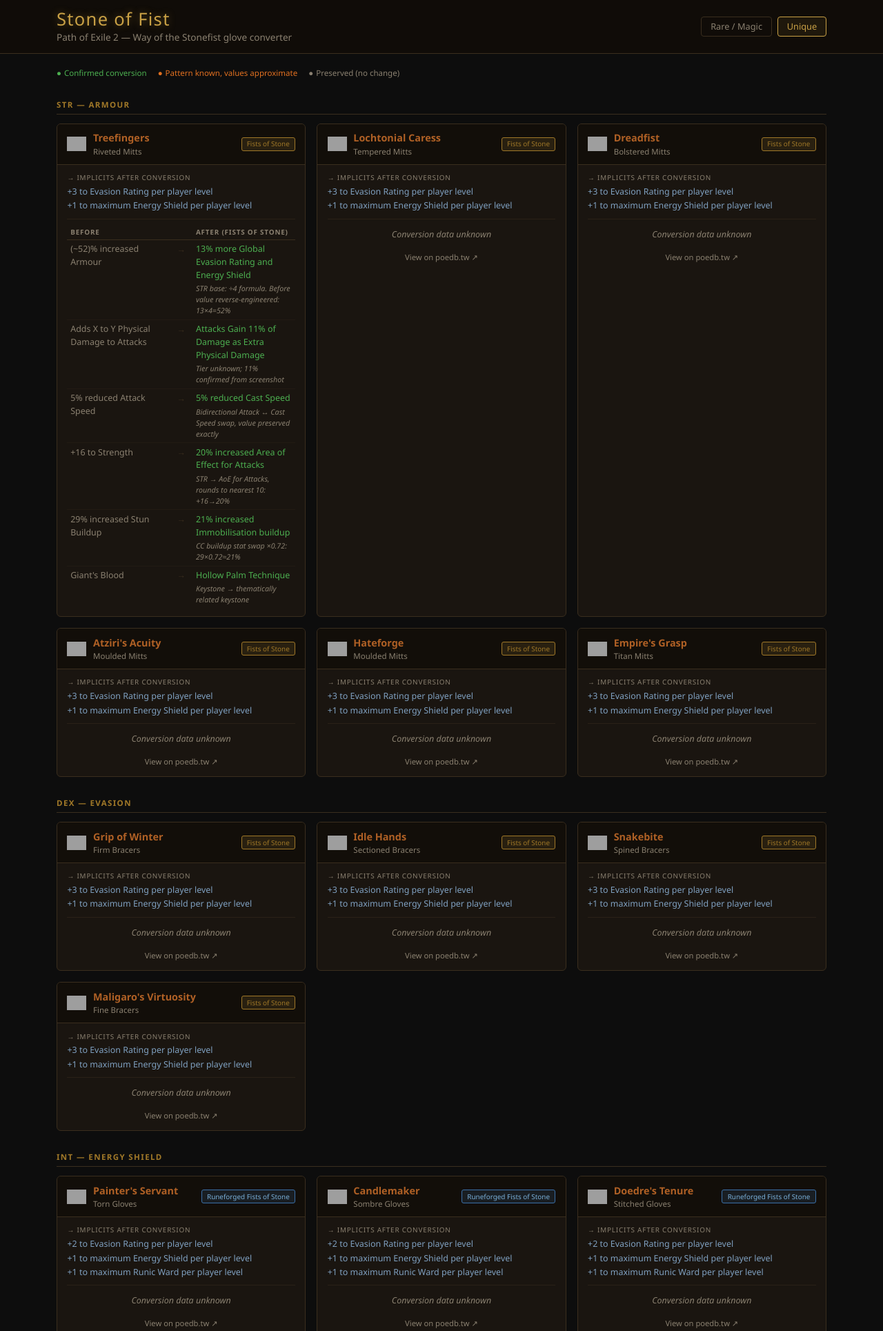
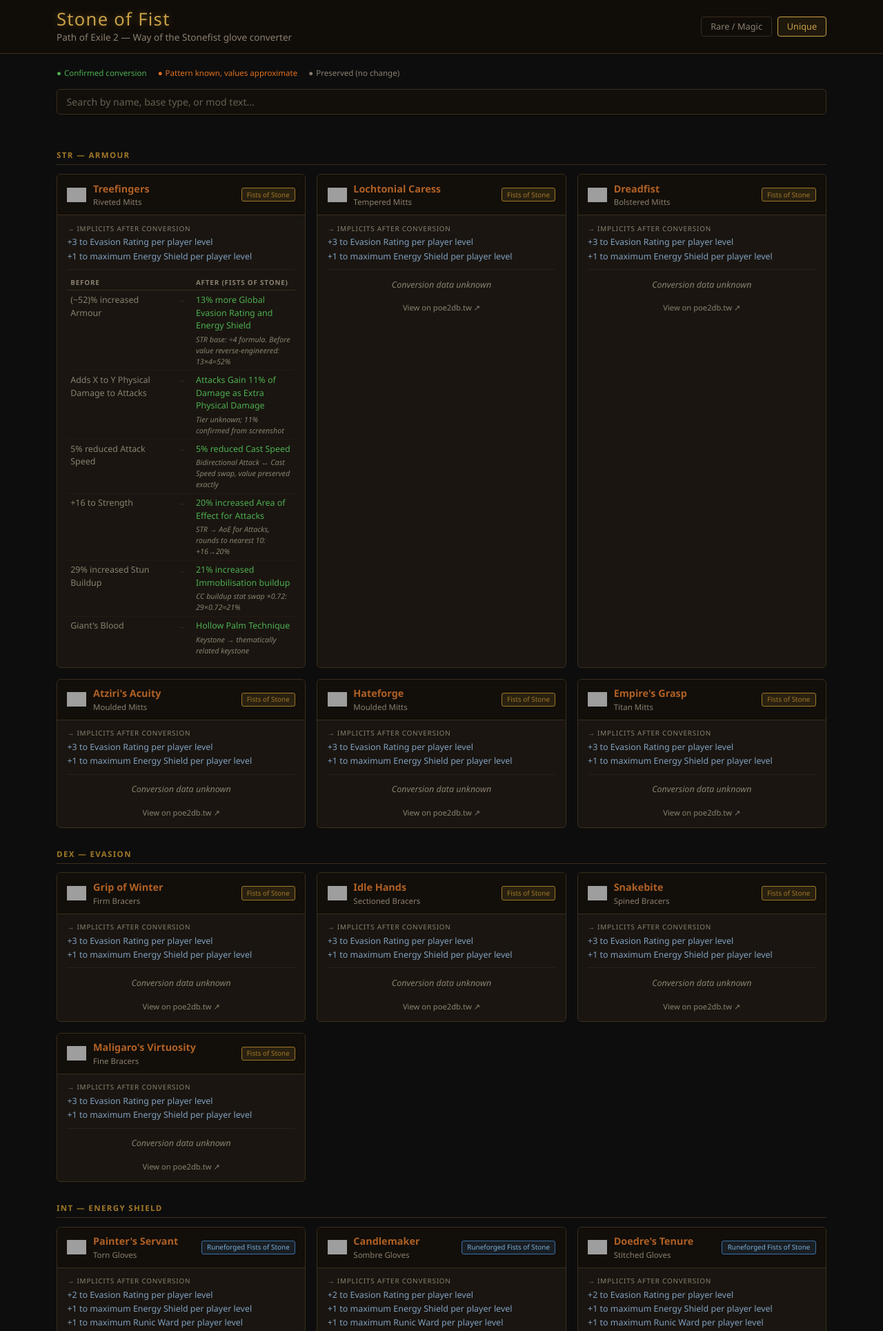
Before and after one commit to Zanziile/fists-of-stone, a Flask app: page /uniques in a window 1280 px wide. Shown: the top 1929 px of the page at 69% size. Run offline with Flask 3, Linux system fonts and the light colour scheme; grey boxes are pictures that could not be loaded.

Commit message:
fix: link and search

```diff
--- a/templates/uniques.html
+++ b/templates/uniques.html
@@ -188,12 +188,62 @@
       display: flex;
       gap: 1rem;
       flex-wrap: wrap;
-      margin-bottom: 1.4rem;
+      margin-bottom: 0.9rem;
     }
     .legend-item::before { content: "●"; margin-right: 0.25rem; }
     .legend-item.confirmed   { color: var(--poe-green); }
     .legend-item.unconfirmed { color: var(--poe-orange); }
     .legend-item.preserved   { color: var(--poe-text-dim); }
+
+    /* Search */
+    .search-bar {
+      position: relative;
+      margin-bottom: 1.2rem;
+    }
+    .search-input {
+      width: 100%;
+      background: #120f0a;
+      border: 1px solid var(--poe-border);
+      border-radius: 5px;
+      color: var(--poe-text);
+      font-size: 0.88rem;
+      padding: 0.45rem 2.2rem 0.45rem 0.85rem;
+      outline: none;
+      transition: border-color 0.15s, box-shadow 0.15s;
+    }
+    .search-input:focus {
+      border-color: var(--poe-gold-dim);
+      box-shadow: 0 0 0 2px rgba(200,160,69,0.15);
+    }
+    .search-input::placeholder { color: var(--poe-text-dim); opacity: 0.7; }
+    .search-clear {
+      position: absolute;
+      right: 0.55rem;
+      top: 50%;
+      transform: translateY(-50%);
+      background: none;
+      border: none;
+      color: var(--poe-text-dim);
+      font-size: 1rem;
+      cursor: pointer;
+      line-height: 1;
+      display: none;
+      padding: 0;
+    }
+    .search-clear:hover { color: var(--poe-text); }
+    .search-count {
+      font-size: 0.72rem;
+      color: var(--poe-text-dim);
+      margin-top: 0.35rem;
+      min-height: 1rem;
+    }
+    .no-results {
+      text-align: center;
+      color: var(--poe-text-dim);
+      font-size: 0.9rem;
+      padding: 3rem 0;
+      display: none;
+    }
   </style>
 </head>
 <body>
@@ -219,11 +269,21 @@
     <span class="legend-item preserved">Preserved (no change)</span>
   </div>
 
+  <div class="search-bar">
+    <input id="search-input" class="search-input" type="text"
+           placeholder="Search by name, base type, or mod text…"
+           oninput="runSearch(this.value)" />
+    <button class="search-clear" id="search-clear" onclick="clearSearch()" title="Clear">×</button>
+    <div class="search-count" id="search-count"></div>
+  </div>
+  <div class="no-results" id="no-results">No unique gloves match your search.</div>
+
   {% for type_key, type_label, gloves in ordered_groups %}
-  <div class="group-header">{{ type_label }}</div>
-  <div class="row g-3 mb-2">
+  <div class="group-header" data-group="{{ type_key }}">{{ type_label }}</div>
+  <div class="row g-3 mb-2" data-group="{{ type_key }}">
     {% for g in gloves %}
-    <div class="col-12 col-md-6 col-xl-4">
+    <div class="col-12 col-md-6 col-xl-4 unique-col"
+         data-search="{{ ([g.name, g.base_type, g.converts_to] + (g.mods | map(attribute='before') | list) + (g.mods | map(attribute='after') | list)) | join(' ') | lower }}">
       <div class="unique-card">
 
         <!-- Card header -->
@@ -293,7 +353,7 @@
           {% else %}
           <div class="no-mods">Conversion data unknown</div>
           <div style="text-align:center;margin-top:0.3rem;">
-            <a href="https://poedb.tw{{ g.href }}" target="_blank" class="poedb-link">View on poedb.tw ↗</a>
+            <a href="https://poe2db.tw{{ g.href }}" target="_blank" class="poedb-link">View on poe2db.tw ↗</a>
           </div>
           {% endif %}
 
@@ -306,6 +366,51 @@
 
 </div>
 
+<script>
+function runSearch(term) {
+  term = term.trim().toLowerCase();
+
+  const clearBtn = document.getElementById("search-clear");
+  const countEl  = document.getElementById("search-count");
+  const noResults = document.getElementById("no-results");
+
+  clearBtn.style.display = term ? "block" : "none";
+
+  const cards = document.querySelectorAll(".unique-col");
+  let visible = 0;
+
+  cards.forEach(card => {
+    const match = !term || card.dataset.search.includes(term);
+    card.style.display = match ? "" : "none";
+    if (match) visible++;
+  });
+
+  // Show / hide group headers and rows
+  document.querySelectorAll("[data-group]").forEach(el => {
+    const group = el.dataset.group;
+    const anyVisible = [...document.querySelectorAll(`.unique-col[data-search]`)]
+      .filter(c => c.closest(`[data-group="${group}"]`) && c.style.display !== "none").length > 0;
+    // header and row both share data-group
+    el.style.display = anyVisible ? "" : "none";
+  });
+
+  noResults.style.display = visible === 0 && term ? "block" : "none";
+
+  if (term) {
+    countEl.textContent = visible === 1 ? "1 result" : `${visible} results`;
+  } else {
+    countEl.textContent = "";
+  }
+}
+
+function clearSearch() {
+  const input = document.getElementById("search-input");
+  input.value = "";
+  runSearch("");
+  input.focus();
+}
+</script>
+
 <script src="https://cdn.jsdelivr.net/npm/bootstrap@5.3.2/dist/js/bootstrap.bundle.min.js"></script>
 </body>
 </html>
```
